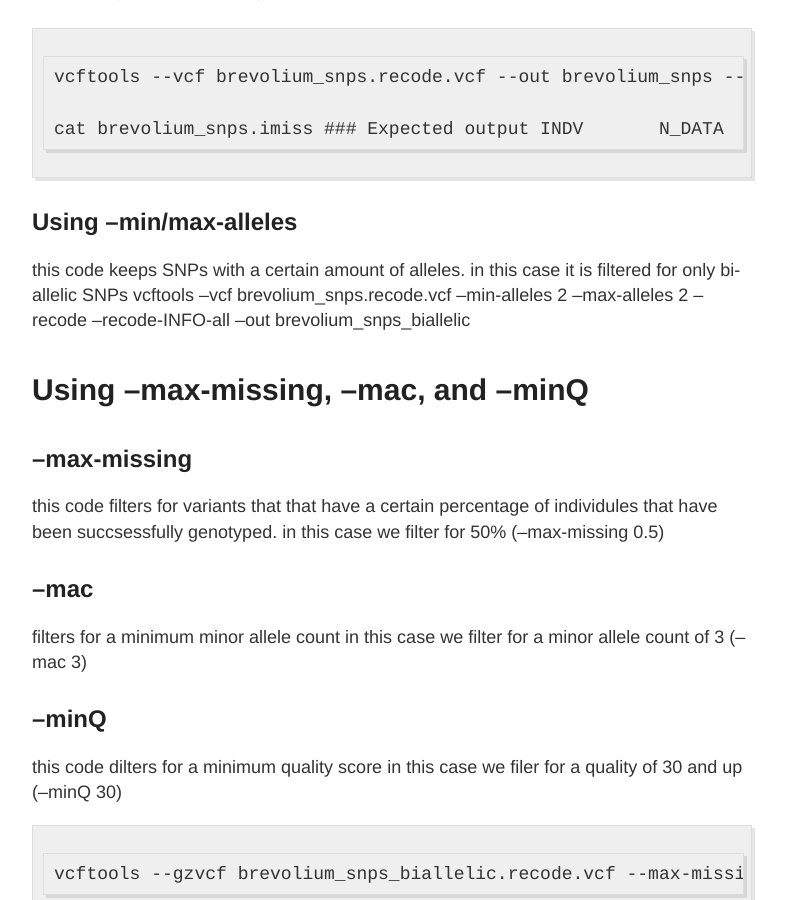
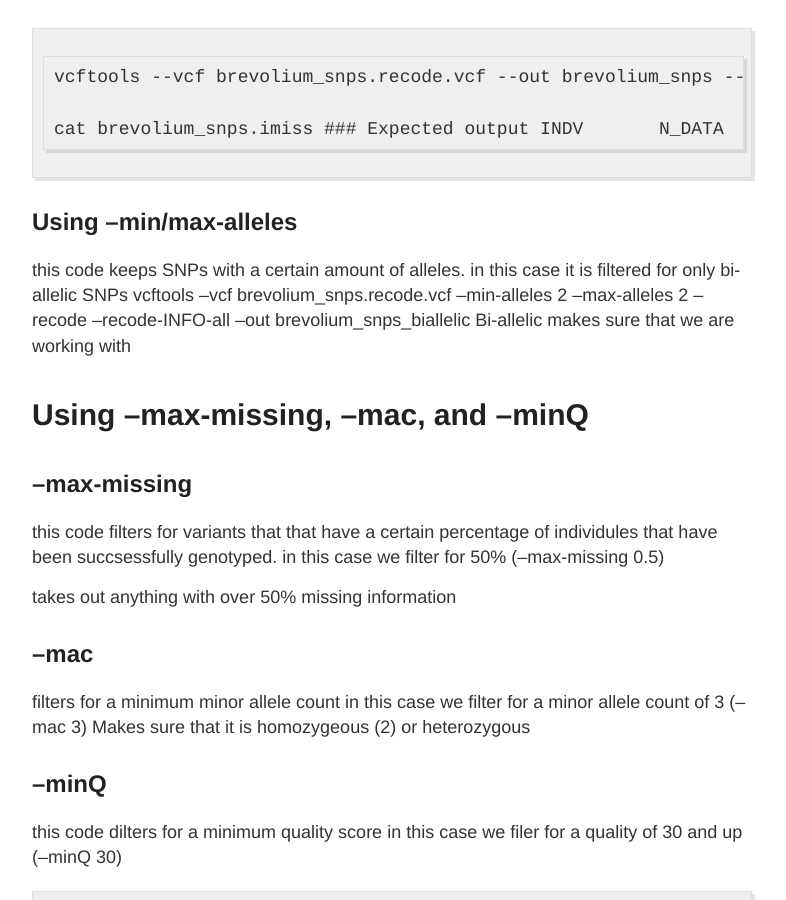
Before and after one commit to Mwags24/Brevolium_Notebook, a Jekyll site: the page built from _posts/2020-5-15-VCFtools.md, in a window 1280 px wide and 900 px high, scrolled down 2709 px. Shown: the whole window, without its empty margins (248-1034 px from the left). Built offline with Jekyll 4.4.1, drawn with Linux system fonts in a browser that asks for light colours.

```diff
--- a/_posts/2020-5-15-VCFtools.md
+++ b/_posts/2020-5-15-VCFtools.md
@@ -249,14 +249,19 @@ D80	1441692	0	261608	0.181459
 ## Using --min/max-alleles
 this code keeps SNPs with a certain amount of alleles. in this case it is filtered for only bi-allelic SNPs
     vcftools --vcf brevolium_snps.recode.vcf --min-alleles 2 --max-alleles 2 --recode --recode-INFO-all --out brevolium_snps_biallelic
+Bi-allelic makes sure that we are working with
 
 # Using --max-missing, --mac, and --minQ
 ## --max-missing
 this code filters for variants that that have a certain percentage of individules that have been succsessfully genotyped.
 in this case we filter for 50% (--max-missing 0.5)
+
+takes out anything with over 50% missing information
+
 ## --mac
 filters for a minimum minor allele count
 in this case we filter for a minor allele count of 3 (--mac 3)
+Makes sure that it is homozygeous (2) or heterozygous
 ## --minQ
 this code dilters for a minimum quality score
 in this case we filer for a quality of 30 and up (--minQ 30)
```
Also changed, not shown: _posts/2020-5-19-Making_graphs.md (+12 -0 lines), 3 other files.
